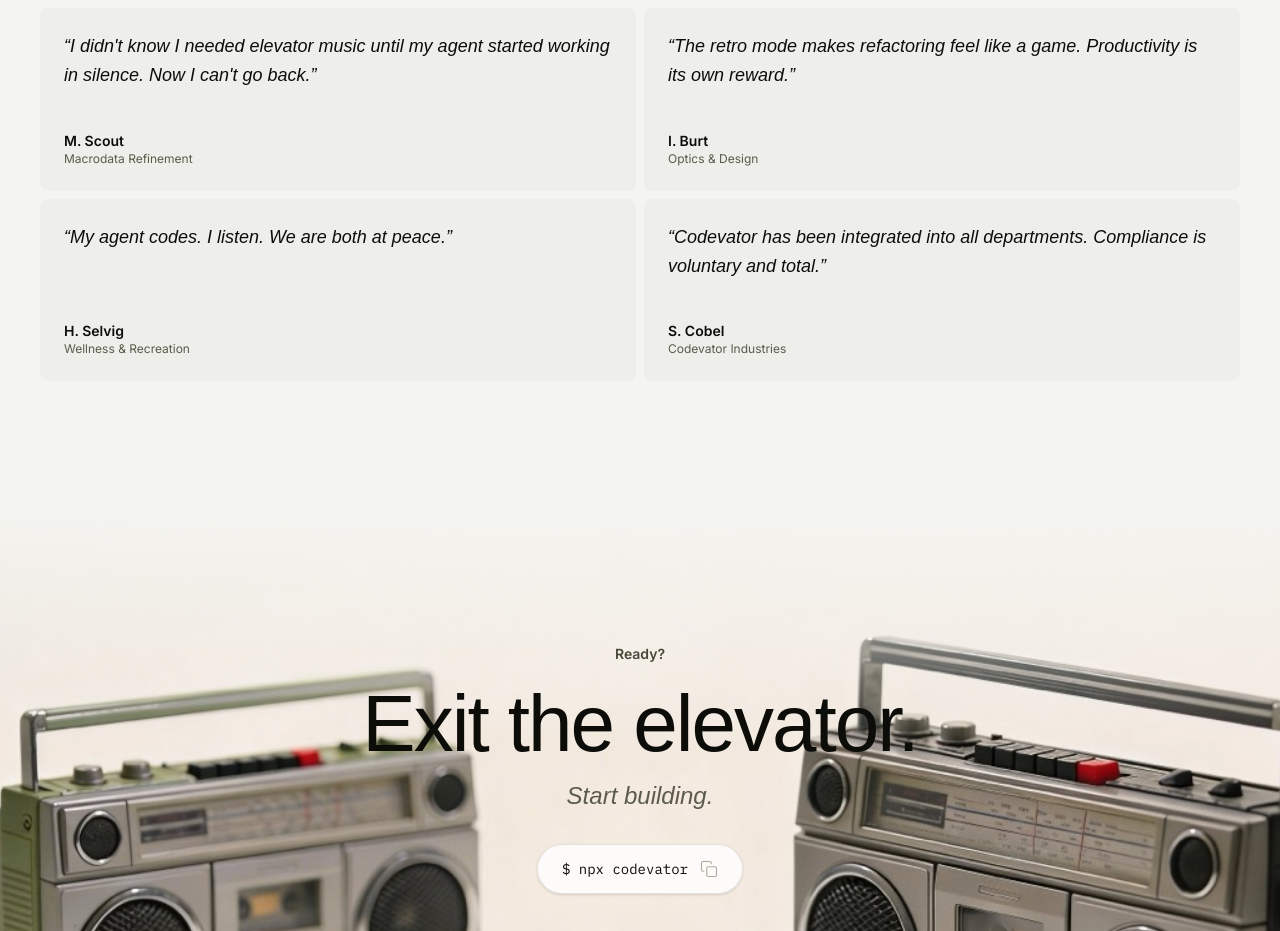
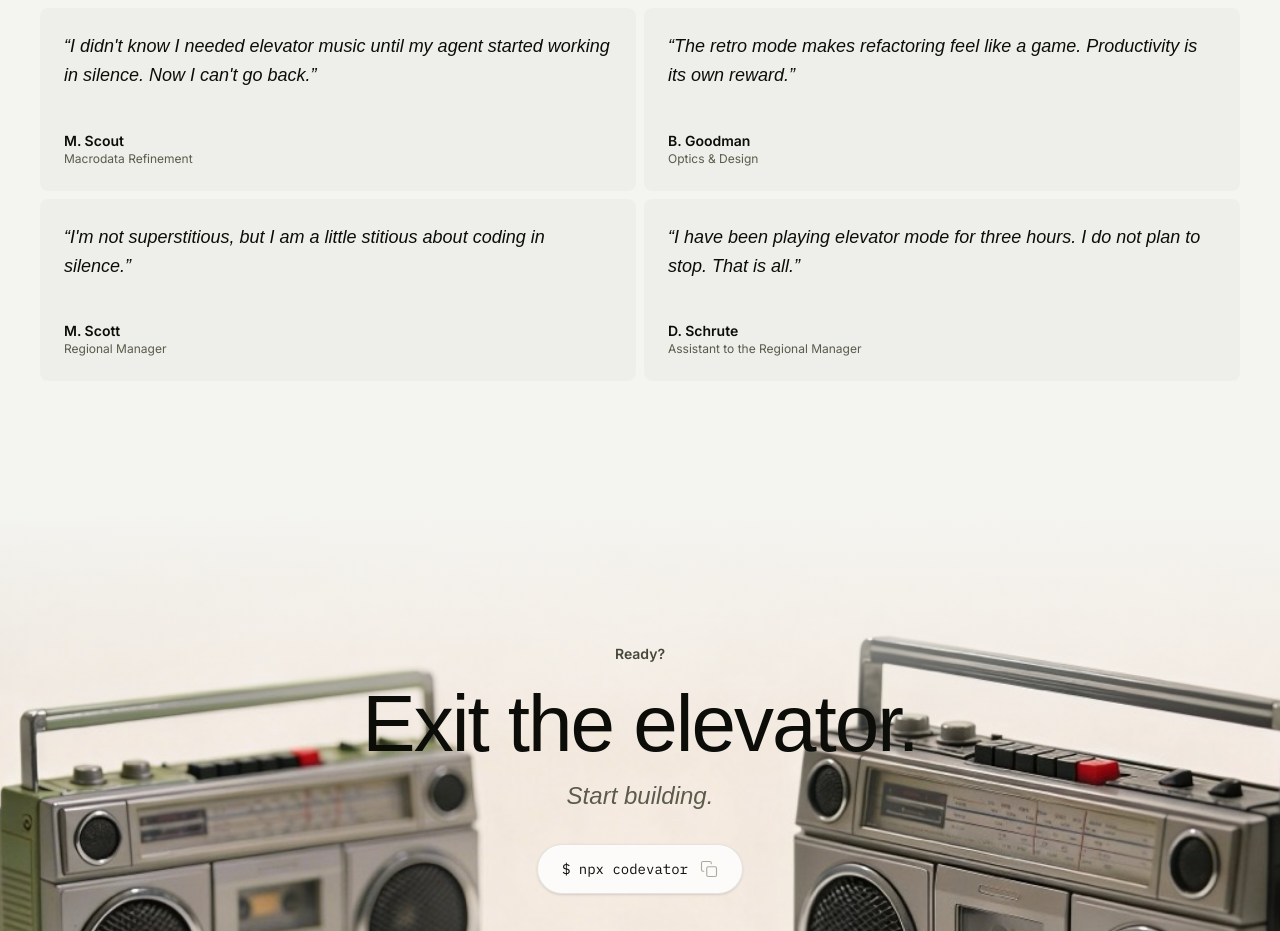
Before and after one commit to educlopez/codevator, a Next.js app in the folder packages/web/: page / in a window 1280 px wide. Shown: the part 3040-3971 px from the top of the page. Built offline with nearby package versions, Linux system fonts and the light colour scheme; a web font is replaced by a local one.

Commit message:
Update testimonials with correct Severance names and Office characters

```diff
--- a/packages/web/src/components/floors/Floor4Testimonials.tsx
+++ b/packages/web/src/components/floors/Floor4Testimonials.tsx
@@ -8,20 +8,20 @@ const TESTIMONIALS = [
   {
     quote:
       "The retro mode makes refactoring feel like a game. Productivity is its own reward.",
-    name: "I. Burt",
+    name: "B. Goodman",
     title: "Optics & Design",
   },
   {
     quote:
-      "My agent codes. I listen. We are both at peace.",
-    name: "H. Selvig",
-    title: "Wellness & Recreation",
+      "I'm not superstitious, but I am a little stitious about coding in silence.",
+    name: "M. Scott",
+    title: "Regional Manager",
   },
   {
     quote:
-      "Codevator has been integrated into all departments. Compliance is voluntary and total.",
-    name: "S. Cobel",
-    title: "Codevator Industries",
+      "I have been playing elevator mode for three hours. I do not plan to stop. That is all.",
+    name: "D. Schrute",
+    title: "Assistant to the Regional Manager",
   },
 ];
 
```
